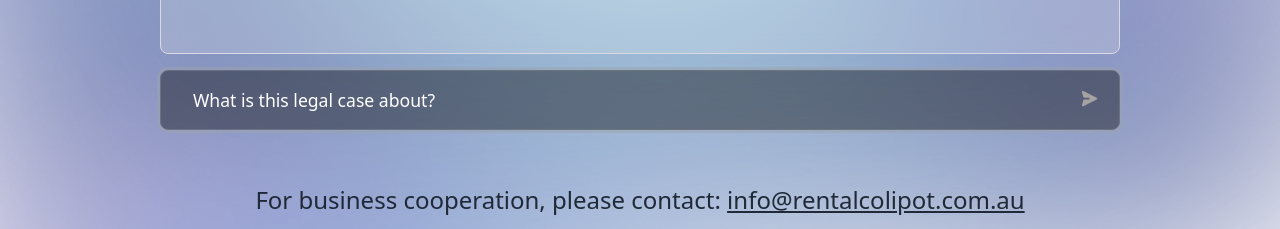
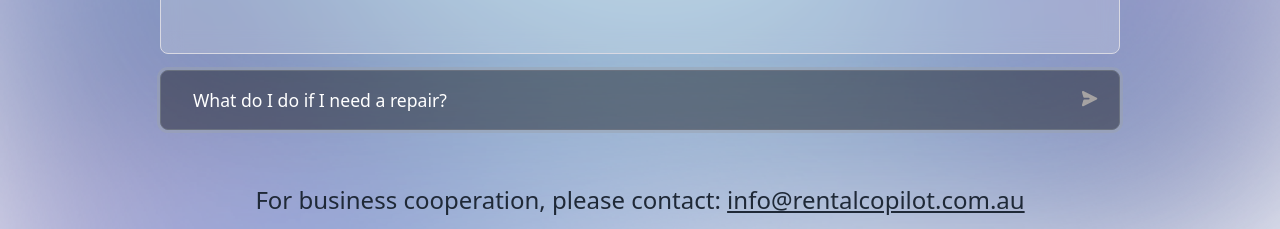
Before and after one commit to 99032000/langchainNextjs, a Next.js app: page / in a window 1280 px wide. Shown: the part 618-847 px from the top of the page. Built offline with nearby package versions, Linux system fonts and the light colour scheme.

Commit message:
update UI

```diff
--- a/pages/index.tsx
+++ b/pages/index.tsx
@@ -299,7 +299,7 @@ export default function Home() {
                     placeholder={
                       loading
                         ? 'Waiting for response...'
-                        : 'What is this legal case about?'
+                        : 'What do I do if I need a repair?'
                     }
                     value={query}
                     onChange={(e) => setQuery(e.target.value)}
@@ -338,7 +338,7 @@ export default function Home() {
         <footer className=" mx-auto p-4 z-20">
           <h1 className="md:text-2xl text-md">
             For business cooperation, please contact:{' '}
-            <span className=" underline">info@rentalcolipot.com.au</span>
+            <span className=" underline">info@rentalcopilot.com.au</span>
           </h1>
         </footer>
       </Layout>
```
